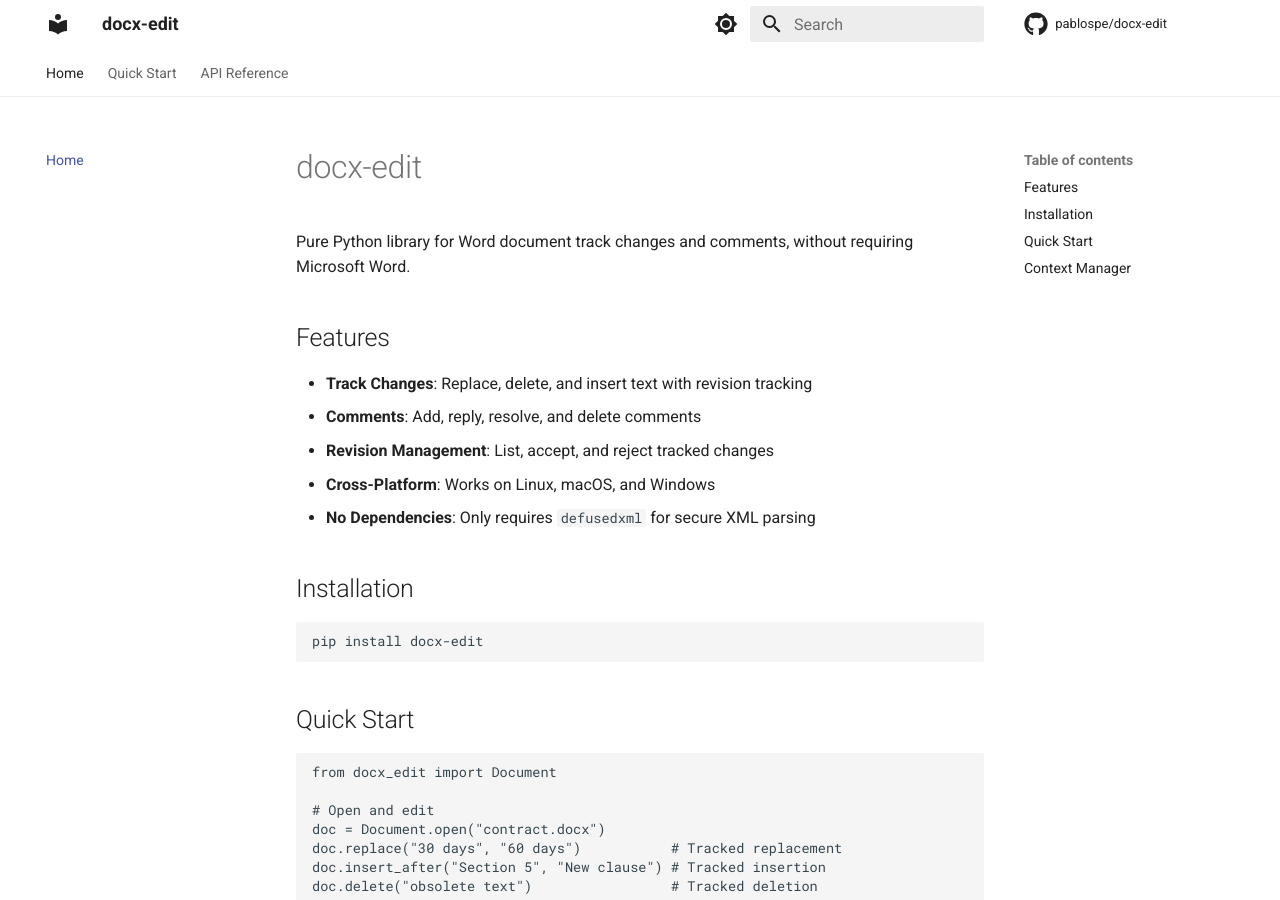
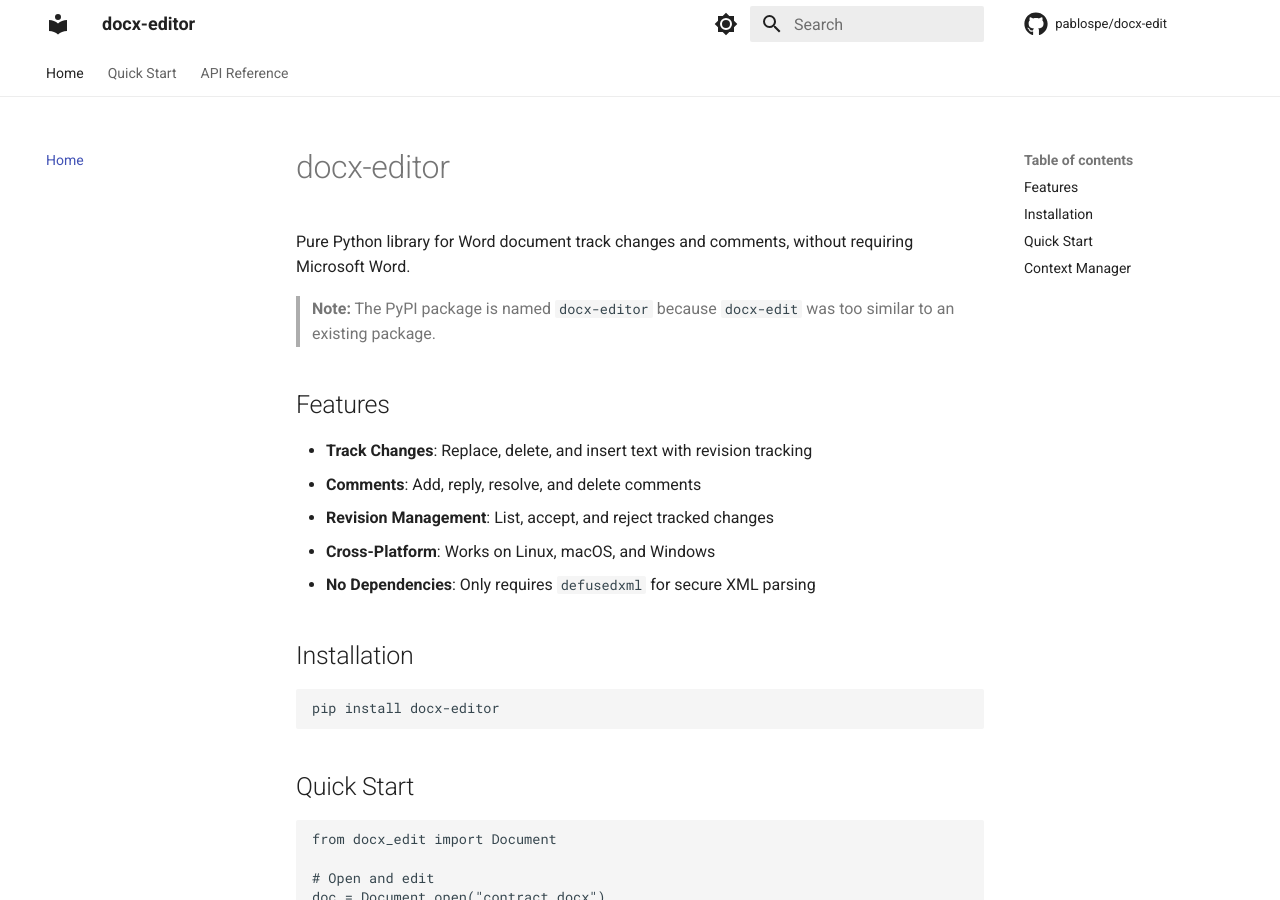
Before and after one commit to pablospe/docx-editor, an MkDocs documentation site: the page built from docs/index.md, in a window 1280 px wide and 900 px high. Built offline with MkDocs 1.6.1 and Material for MkDocs 9.7.7, drawn with Linux system fonts in a browser that asks for light colours; comment, search, counter and statistics services are not loaded.

Commit message:
rename PyPI package to docx-editor
The name docx-edit was rejected by PyPI as too similar to existing
package docxedit. Updated all documentation, install commands, and
references to use the new package name docx-editor.

````diff
--- a/docs/index.md
+++ b/docs/index.md
@@ -1,6 +1,8 @@
-# docx-edit
+# docx-editor
 
 Pure Python library for Word document track changes and comments, without requiring Microsoft Word.
+
+> **Note:** The PyPI package is named `docx-editor` because `docx-edit` was too similar to an existing package.
 
 ## Features
 
@@ -13,7 +15,7 @@ Pure Python library for Word document track changes and comments, without requir
 ## Installation
 
 ```bash
-pip install docx-edit
+pip install docx-editor
 ```
 
 ## Quick Start
--- a/mkdocs.yml
+++ b/mkdocs.yml
@@ -1,4 +1,4 @@
-site_name: docx-edit
+site_name: docx-editor
 repo_url: https://github.com/pablospe/docx-edit
 site_url: https://pablospe.github.io/docx-edit
 site_description: Edit docx with python
@@ -44,7 +44,7 @@ extra:
     - icon: fontawesome/brands/github
       link: https://github.com/pablospe/docx-edit
     - icon: fontawesome/brands/python
-      link: https://pypi.org/project/docx-edit
+      link: https://pypi.org/project/docx-editor
 
 markdown_extensions:
   - toc:
````
Also changed, not shown: CLAUDE.md (+1 -1 lines), CONTRIBUTING.md (+4 -4 lines), README.md (+4 -2 lines), docs/api.md (+1 -1 lines), docs/quickstart.md (+1 -1 lines), skills/docx/SKILL.md (+2 -2 lines), 1 other file.
